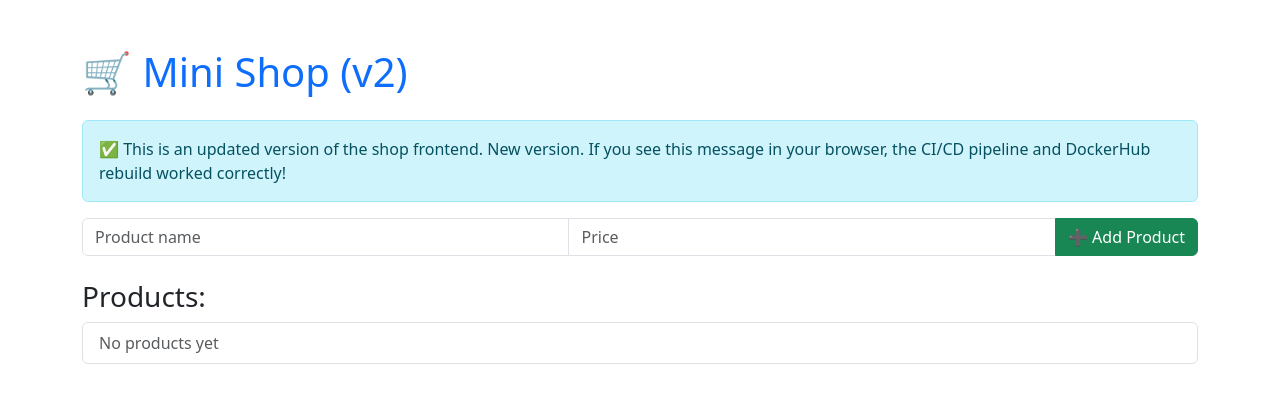
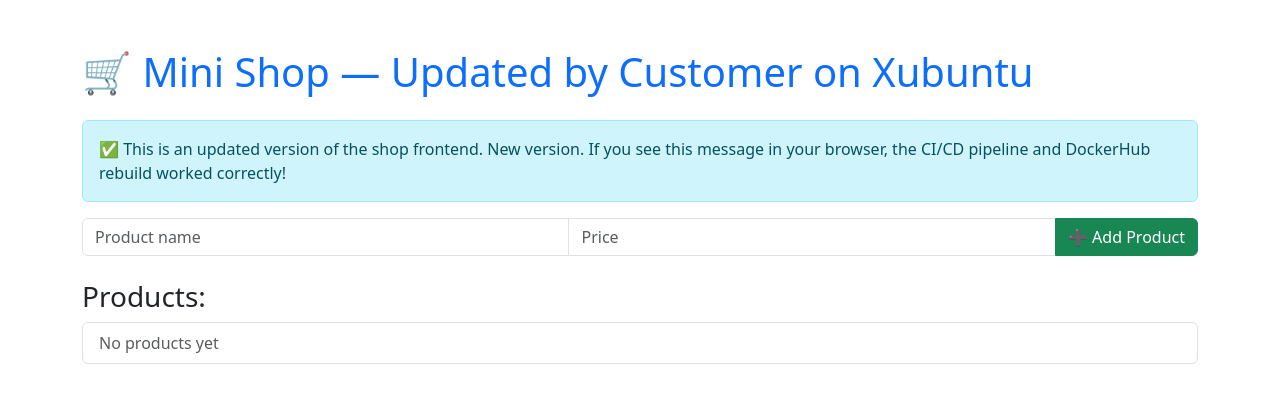
Before and after one commit to DataWizual/mini_shop, a Flask app: page / in a window 1280 px wide. Shown: the top 403 px of the page. Run offline with Flask 3, Linux system fonts and the light colour scheme; data that the repository does not hold is empty.

Commit message:
Customer: updated index.html on Xubuntu

```diff
--- a/templates/index.html
+++ b/templates/index.html
@@ -1,15 +1,17 @@
 <!DOCTYPE html>
 <html lang="en">
+
 <head>
     <meta charset="UTF-8">
     <title>Mini Shop — Updated</title>
     <link href="https://cdn.jsdelivr.net/npm/bootstrap@5.3.0/dist/css/bootstrap.min.css" rel="stylesheet">
 </head>
+
 <body class="container py-5">
-    <h1 class="mb-4 text-primary">🛒 Mini Shop (v2)</h1>
+    <h1 class="mb-4 text-primary">🛒 Mini Shop — Updated by Customer on Xubuntu</h1>
 
     <p class="alert alert-info">
-        ✅ This is an updated version of the shop frontend.  New version.
+        ✅ This is an updated version of the shop frontend. New version.
         If you see this message in your browser, the CI/CD pipeline and DockerHub rebuild worked correctly!
     </p>
 
@@ -24,13 +26,14 @@
     <h3>Products:</h3>
     <ul class="list-group">
         {% for product in products %}
-            <li class="list-group-item d-flex justify-content-between align-items-center">
-                <span>{{ product.name }}</span>
-                <span class="badge bg-secondary">${{ product.price }}</span>
-            </li>
+        <li class="list-group-item d-flex justify-content-between align-items-center">
+            <span>{{ product.name }}</span>
+            <span class="badge bg-secondary">${{ product.price }}</span>
+        </li>
         {% else %}
-            <li class="list-group-item text-muted">No products yet</li>
+        <li class="list-group-item text-muted">No products yet</li>
         {% endfor %}
     </ul>
 </body>
+
 </html>
```
